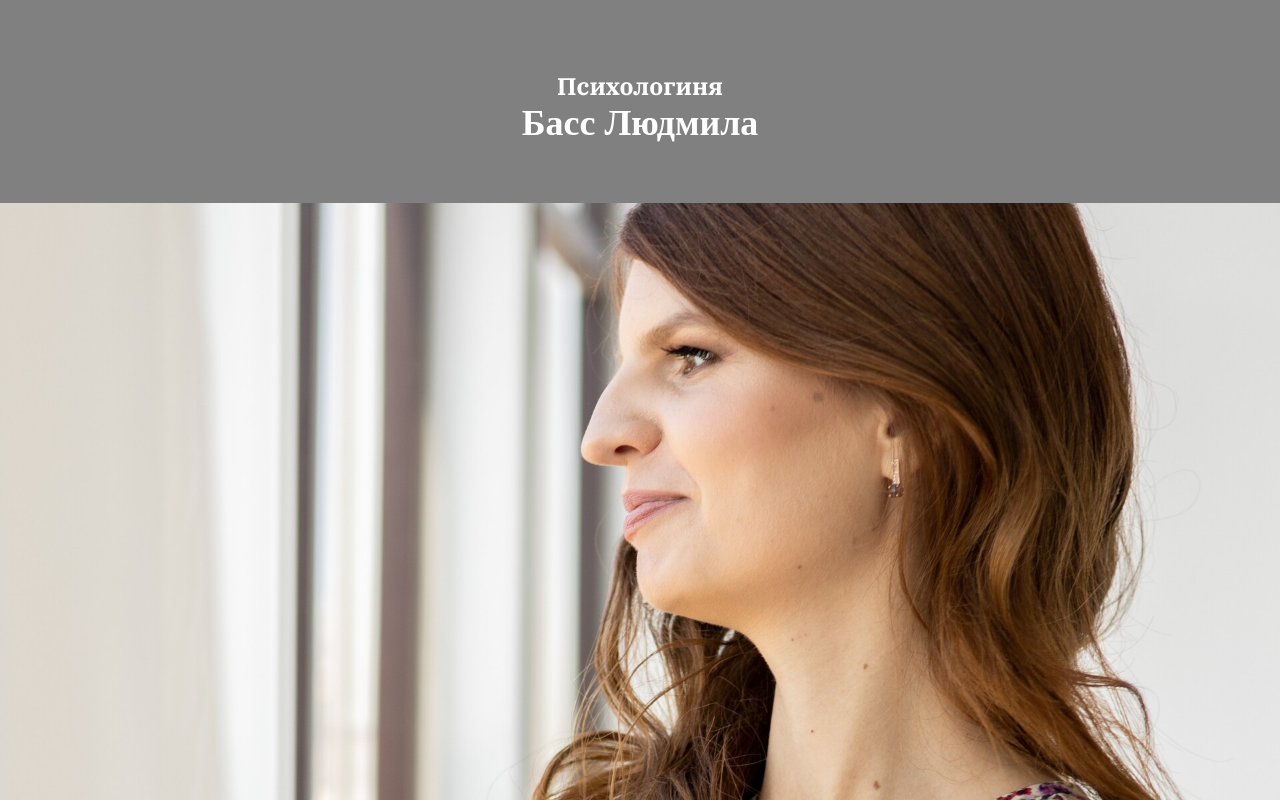
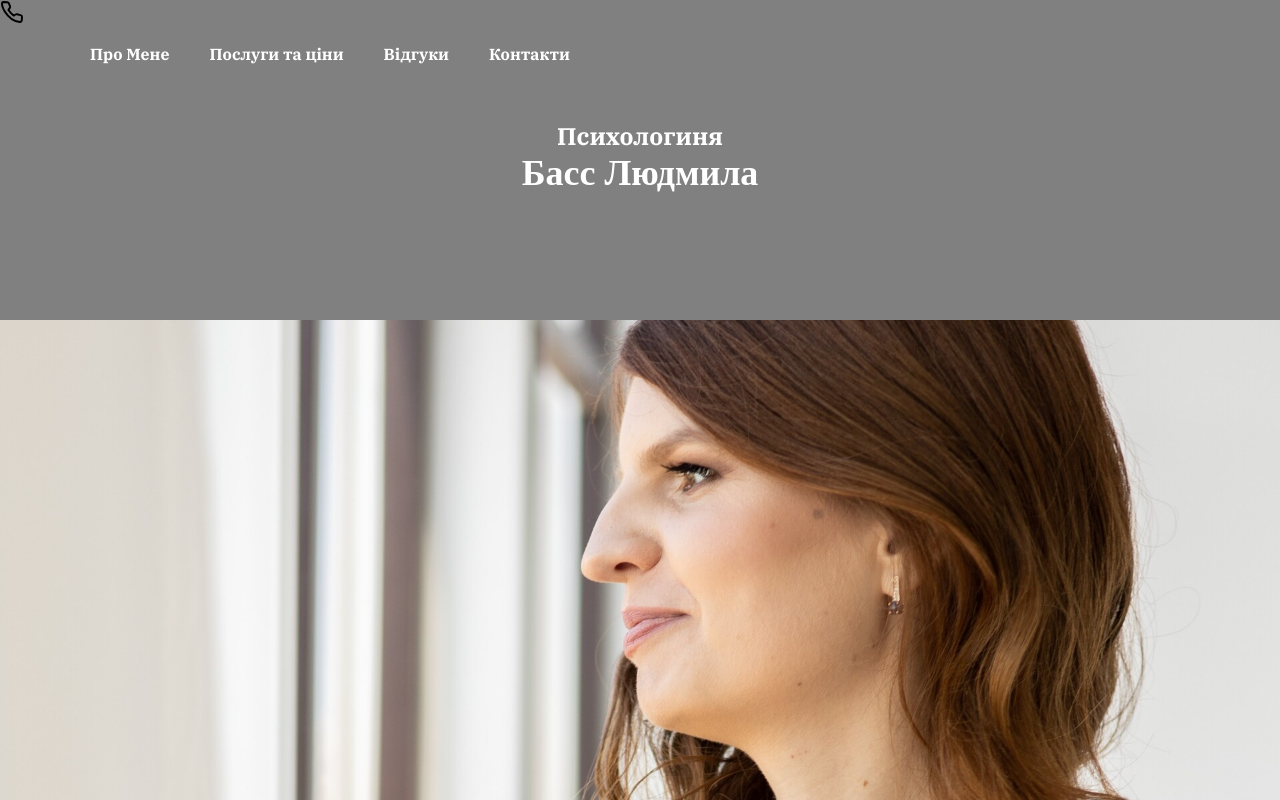
Before and after one commit to dmitruz/psychologist_liuda, a React (Create React App) app: page / in a window 1280 px wide. Shown: the top 800 px of the page. Built offline with nearby package versions, Linux system fonts and the light colour scheme.

Commit message:
tablet done

```diff
--- a/src/components/Header/Header.scss
+++ b/src/components/Header/Header.scss
@@ -18,9 +18,17 @@
 }
 
 @media (min-width: 768px) {
+    .logo__container {
+        display: block;
+        width: 32px;
+    }
+}
+
+@media (min-width: 768px) {
     .header {
         padding-bottom: 130px;
         background-position: 50%;
+        height: 40vh;
     }
 }
 
--- a/src/components/Header/Header.tsx
+++ b/src/components/Header/Header.tsx
@@ -35,10 +35,24 @@ export const Header = () => {
                 </a>
 
                 <div className="menu-content">
-                    <a href="#about-me" className="menu-content__text">Про Мене</a>
-                    <a href="#my-services" className="menu-content__text">Послуги та ціни</a>
-                    <a href="#reviews" className="menu-content__text">Відгуки</a>
-                    <a href="#contacts" className="menu-content__text">Контакти</a>
+                    <ul className="mobile__list">
+                        <li className="mobile__list-item">
+                            <a href="#about-me" className="mobile__text">Про Менe
+                            </a>
+                        </li>
+                        <li className="mobile__list-item">
+                            <a href="#my-services" className="mobile__text">Послуги та ціни
+                            </a>
+                        </li>
+                        <li className="mobile__list-item">
+                            <a href="#reviews" className="mobile__text">Відгуки
+                            </a>
+                        </li>
+                        <li className="mobile__list-item">
+                            <a href="#contacts" className="mobile__text">Контакти
+                            </a>
+                        </li>
+                    </ul>
                 </div>
             </nav>
             <div className="header__content">
--- a/src/components/MobileMenu/MobileMenu.scss
+++ b/src/components/MobileMenu/MobileMenu.scss
@@ -20,8 +20,12 @@
     font-weight: bold;
 }
 
+
 .menu-content {
-    display: flex;
+    display: none;
+    opacity: 0;
+    visibility: hidden;
+    transition: opacity 0.5s ease, visibility 0.5s ease;
     flex-direction: column;
 
     &__text {
@@ -37,6 +41,23 @@
     }
 }
 
+@media (min-width: 768px) {
+    .menu-content {
+        display: flex;
+        flex-direction: row;
+        visibility: visible;
+        opacity: 1;
+    }
+}
+
+@media (min-width: 1024px) {
+    .menu-content {
+        display: flex;
+        visibility: visible;
+        opacity: 1;
+    }
+}
+
 .close-menu {
     width: 24px;
     height: 24px;
@@ -45,14 +66,7 @@
     margin-bottom: 10px;
 }
 
-.menu-content {
-    display: none;
-    opacity: 0;
-    visibility: hidden;
-    transition: opacity 0.5s ease, visibility 0.5s ease;
-    flex-direction: column;
 
-}
 
 .menu-content.open {
     opacity: 1;
@@ -64,18 +78,16 @@
     flex-direction: column;
 }
 
-@media (min-width: 768px) {
-    .menu-content {
-        display: flex;
-        flex-direction: row;
+.mobile__list {
+    display: flex;
 
-        &__text {
-            padding-left: 24px;
-        }
-    }
 }
 
-.menu-content__text {
+.mobile__list-item {
+    margin-left: 20px;
+}
+
+.mobile__text {
     font-family: "IBM Plex Serif", serif;
     font-weight: 700;
     font-size: 16px;
@@ -84,11 +96,6 @@
     text-decoration: none;
 }
 
-@media (min-width: 1024px) {
-    .menu-content {
-        display: flex;
-    }
-}
 
 
 .menu__sociale {
--- a/src/components/MobileMenu/MobileMenu.tsx
+++ b/src/components/MobileMenu/MobileMenu.tsx
@@ -17,10 +17,24 @@ export const MobileMenu = ({ handleCloseMenu }: { handleCloseMenu: () => void })
                 <h2 className="close-text">X</h2>
             </button>
             <div className="menu-opened">
-                <a href="#about-me" className="menu-content__text">Про Мене</a>
-                <a href="#my-services" className="menu-content__text">Послуги та ціни</a>
-                <a href="#reviews" className="menu-content__text">Відгуки</a>
-                <a href="#contacts" className="menu-content__text">Контакти</a>
+                <ul className="mobile__list">
+                    <li className="mobile__list-item">
+                        <a href="#about-me" className="mobile__text">Про Менe
+                        </a>
+                    </li>
+                    <li className="mobile__list-item">
+                        <a href="#my-services" className="mobile__text">Послуги та ціни
+                        </a>
+                    </li>
+                    <li className="mobile__list-item">
+                        <a href="#reviews" className="menu-content__text">Відгуки
+                        </a>
+                    </li>
+                    <li className="mobile__list-item">
+                        <a href="#contacts" className="menu-content__text">Контакти
+                        </a>
+                    </li>
+                </ul>
                 <img src={downArrow} alt="downArrow" className="menu-content__img" />
                 <div className="menu__sociale">
                     <ul className="menu__sociale-list">
```
